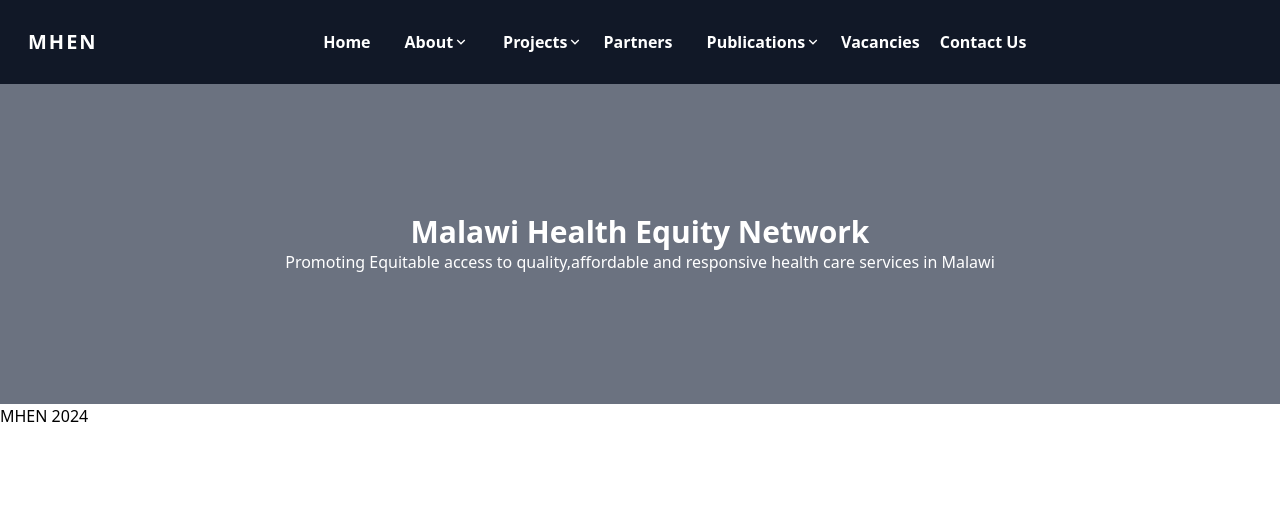
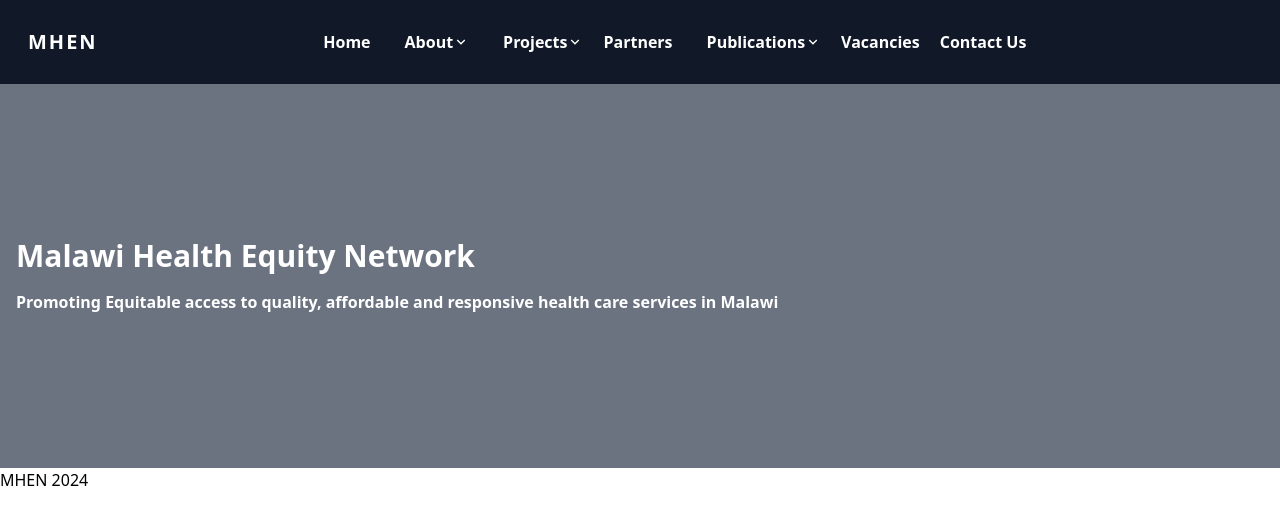
Before and after one commit to Risetech4drew/mhenWebSite-project, a React (Vite) app: page / in a window 1280 px wide. Shown: the top 524 px of the page. Built offline with nearby package versions, Linux system fonts and the light colour scheme.

Commit message:
modified Home page

```diff
--- a/src/pages/home.jsx
+++ b/src/pages/home.jsx
@@ -1,13 +1,11 @@
 function Home() {
   return (
-    <div className="bg-gray-500 h-80">
-      <div className="flex flex-col justify-center items-center h-full px-4">
-        <h3 className="text-3xl text-white font-bold">
-          Malawi Health Equity Network
-        </h3>
-        <p className="text-white">
-          Promoting Equitable access to quality,affordable and responsive health
-          care services in Malawi
+    <div className="bg-gray-500 h-96">
+      <div className="flex flex-col justify-center h-full px-4 text-white">
+        <h3 className="text-3xl font-bold">Malawi Health Equity Network</h3>
+        <p className="mt-4 font-bold">
+          Promoting Equitable access to quality, affordable and responsive
+          health care services in Malawi
         </p>
       </div>
     </div>
```
